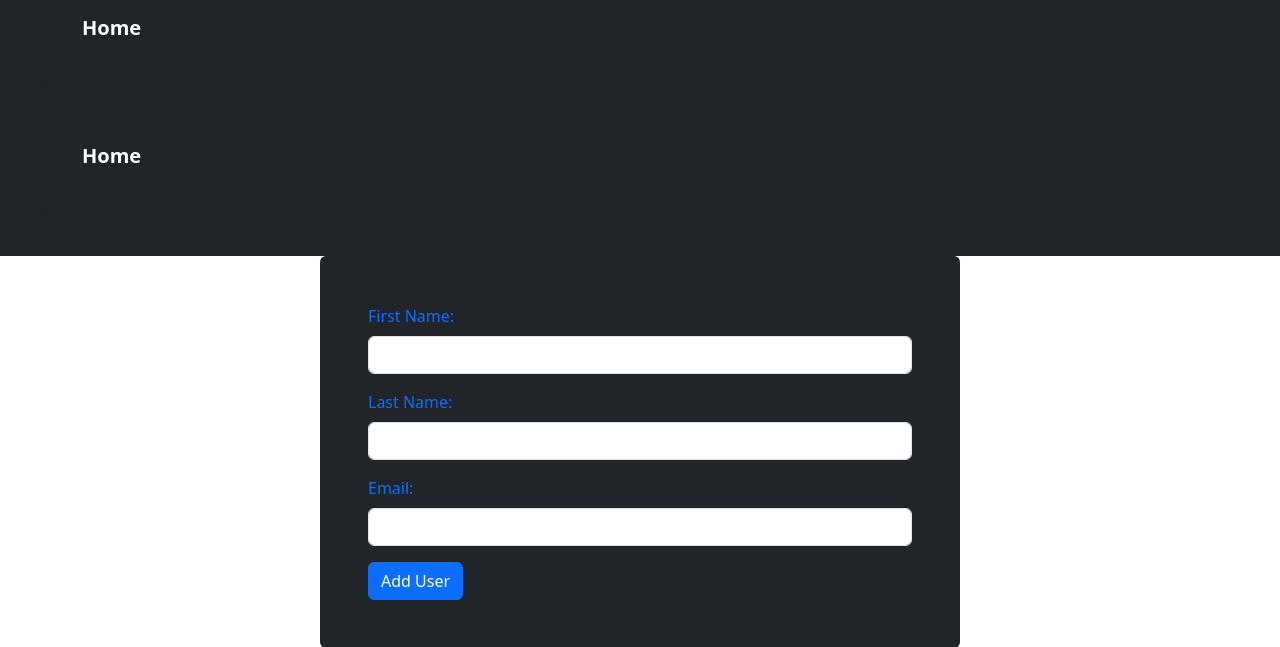
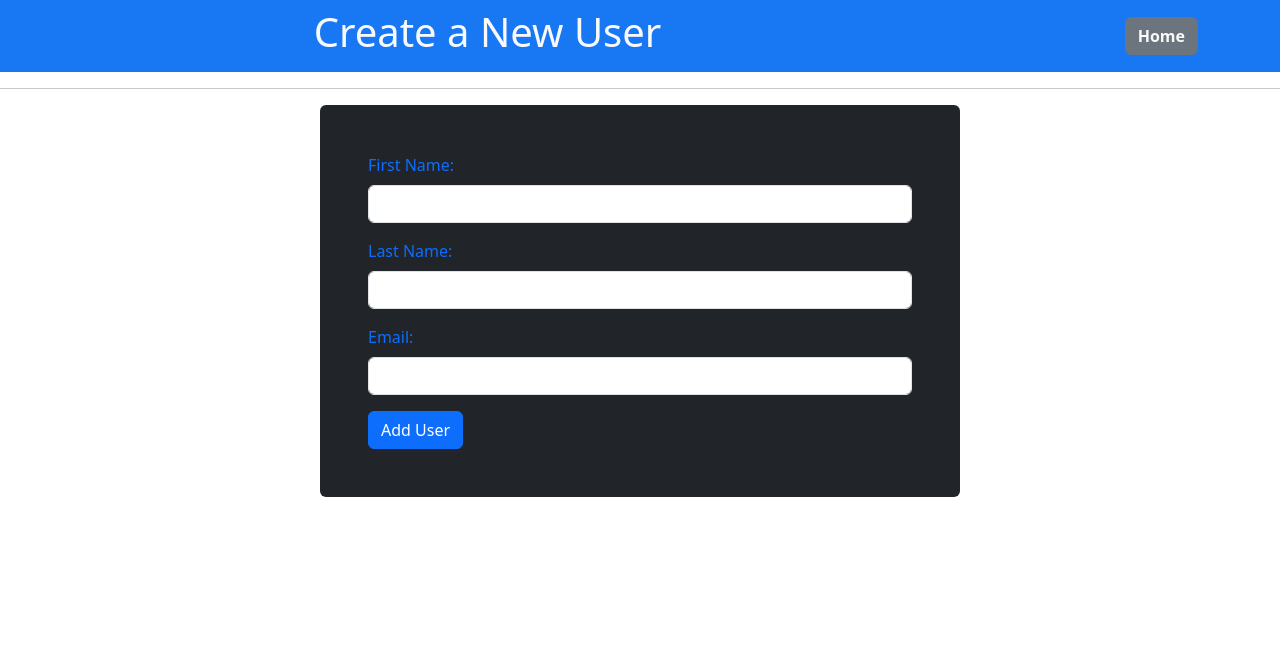
Before and after one commit to Adelkhed/CR_USER, a Flask app: page /user/new in a window 1280 px wide. Shown: the top 647 px of the page. Run offline with Flask 3, Linux system fonts and the light colour scheme.

Commit message:
8 commit

```diff
--- a/templates/all_users.html
+++ b/templates/all_users.html
@@ -12,7 +12,7 @@
         <div class="navbar" style="background-color: #1877F2;">
             <div class="container d-flex justify-content-between align-items-center">
                 <h1 class="text-light mx-auto">All Users</h1>
-                <a href="/" class="text-light ms-auto btn btn-secondary">
+                <a href="/user/new" class="text-light ms-auto btn btn-secondary">
                     <strong>Add a New User</strong>
                 </a>
             </div>
--- a/templates/new_user.html
+++ b/templates/new_user.html
@@ -9,32 +9,18 @@
 </head>
 <body>
     <header>
-        <div class="navbar navbar-dark bg-dark box-shadow">
-            <div class="container d-flex justify-content-between">
-                <a href="/" class="navbar-brand d-flex align-items-center">
-
-                    <strong class="mb-3">Home</strong>
+        <div class="navbar" style="background-color: #1877F2;">
+            <div class="container d-flex justify-content-between align-items-center">
+                <h1 class="text-light mx-auto">Create a New User</h1>
+                <a href="/" class="text-light ms-auto btn btn-secondary">
+                    <strong>Home</strong>
                 </a>
-            </div>
-            <div>
-                <h1 >Add  User</h1>
             </div>
         </div>
     </header>
+    <hr/>
 
-    <header>
-        <div class="navbar navbar-dark bg-dark box-shadow">
-            <div class="container d-flex justify-content-between">
-                <a href="/" class="navbar-brand d-flex align-items-center">
 
-                    <strong class="mb-3">Home</strong>
-                </a>
-            </div>
-            <div>
-                <h1 >Add  User</h1>
-            </div>
-        </div>
-    </header>
     <form action="/user/create" method="POST" class="bg-dark text-primary p-5 rounded col-6 mx-auto">
 
         <div class="mb-3">
--- a/templates/show.html
+++ b/templates/show.html
@@ -12,8 +12,8 @@
         <div class="navbar" style="background-color: #1877F2;">
             <div class="container d-flex justify-content-between align-items-center">
                 <h1 class="text-light mx-auto">All Users</h1>
-                <a href="/" class="text-light ms-auto">
-                    <strong>Add a New User</strong>
+                <a href="/" class="text-light ms-auto btn btn-secondary">
+                    <strong>Home</strong>
                 </a>
             </div>
         </div>
```
